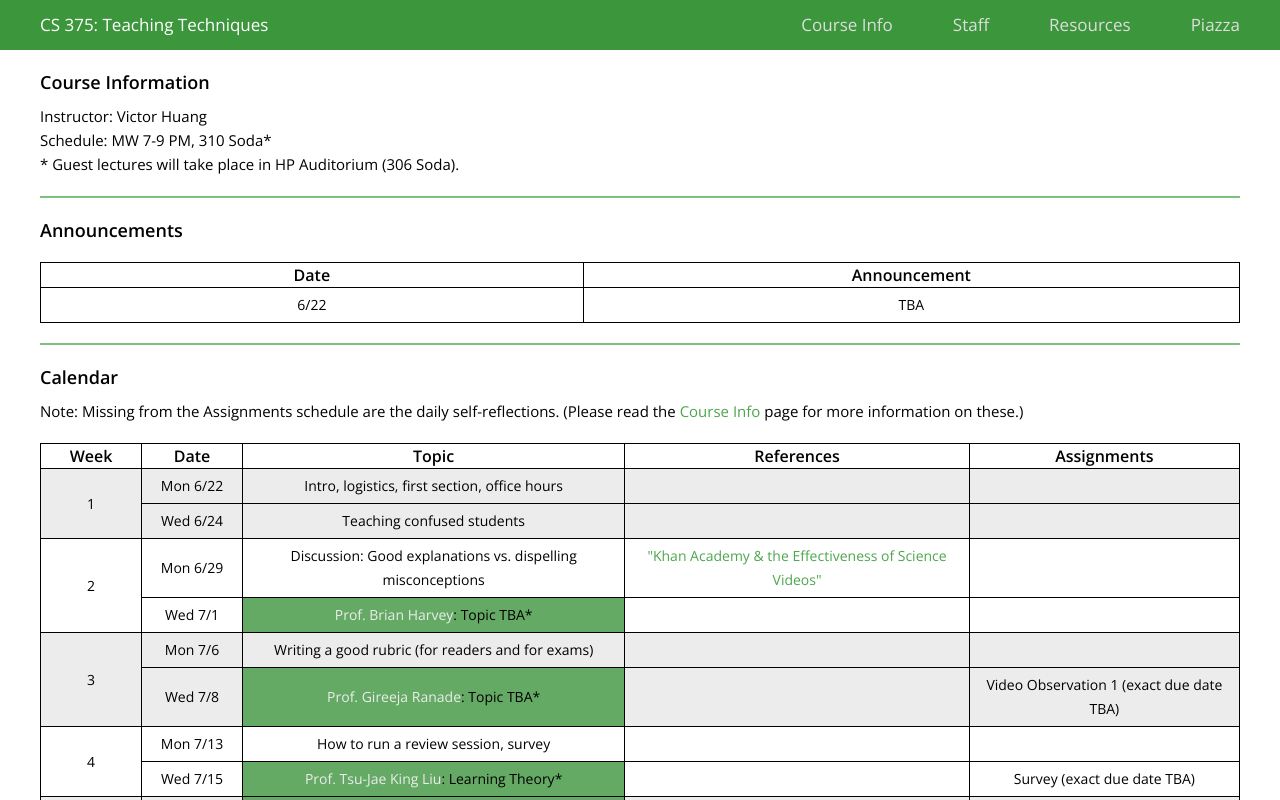
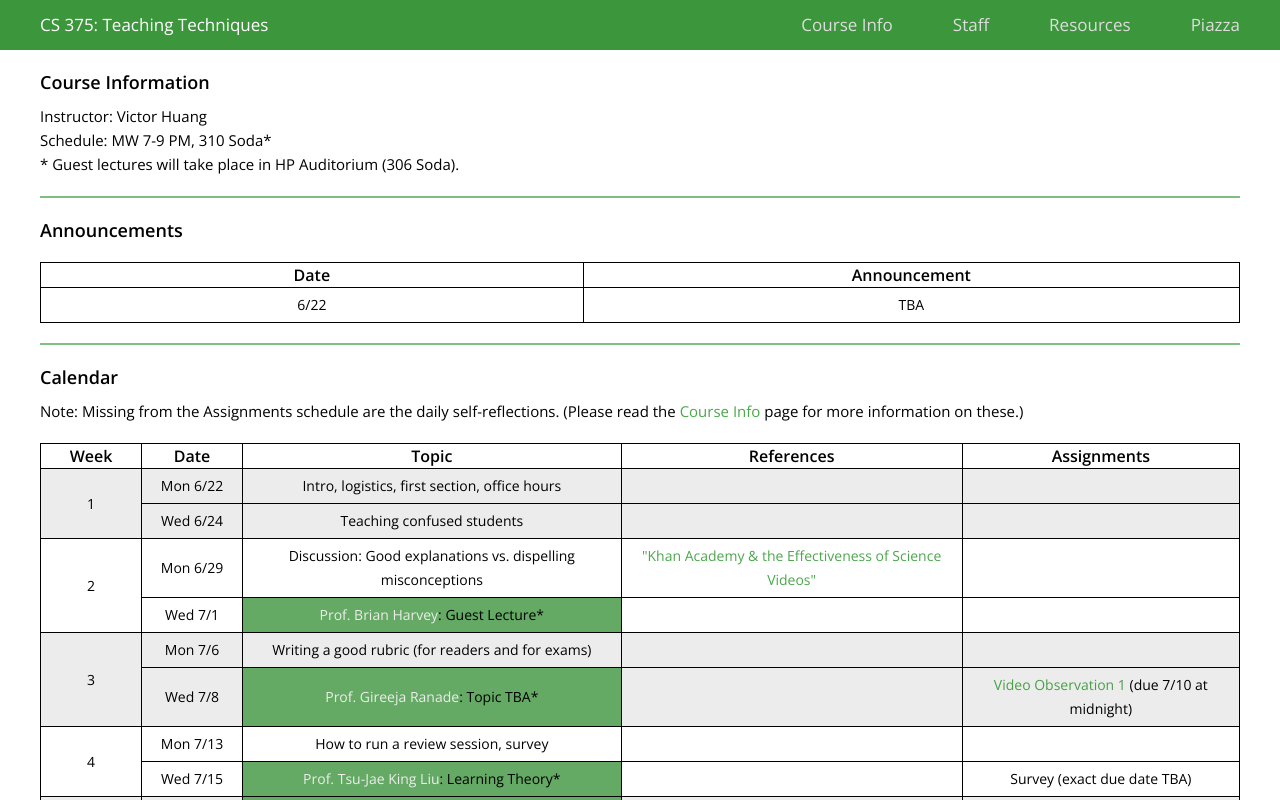
Before and after one commit to tylow/su16, a plain HTML site: page index.html in a window 1280 px wide. Shown: the top 800 px of the page. Drawn offline with nearby package versions, Linux system fonts and the light colour scheme.

Commit message:
Updated video observation due date

```diff
--- a/index.html
+++ b/index.html
@@ -87,7 +87,7 @@
                     </tr>
                     <tr>
                         <td>Wed 7/1</td>
-                        <td class="guest-lecture"><a href="https://www.cs.berkeley.edu/~bh/">Prof. Brian Harvey</a>: Topic TBA*</td>
+                        <td class="guest-lecture"><a href="https://www.cs.berkeley.edu/~bh/">Prof. Brian Harvey</a>: Guest Lecture*</td>
                         <td></td>
                         <td></td>
                     </tr>
@@ -103,7 +103,7 @@
                         <td>Wed 7/8</td>
                         <td class="guest-lecture"><a href="http://www.eecs.berkeley.edu/~gireeja/">Prof. Gireeja Ranade</a>: Topic TBA*</td>
                         <td></td>
-                        <td>Video Observation 1 (exact due date TBA)</td>
+                        <td><a href="https://piazza.com/class/i9j13uojoee1ck?cid=214">Video Observation 1</a> (due 7/10 at midnight)</td>
                     </tr>
                     <!-- Week 4 -->
                     <tr>
```
